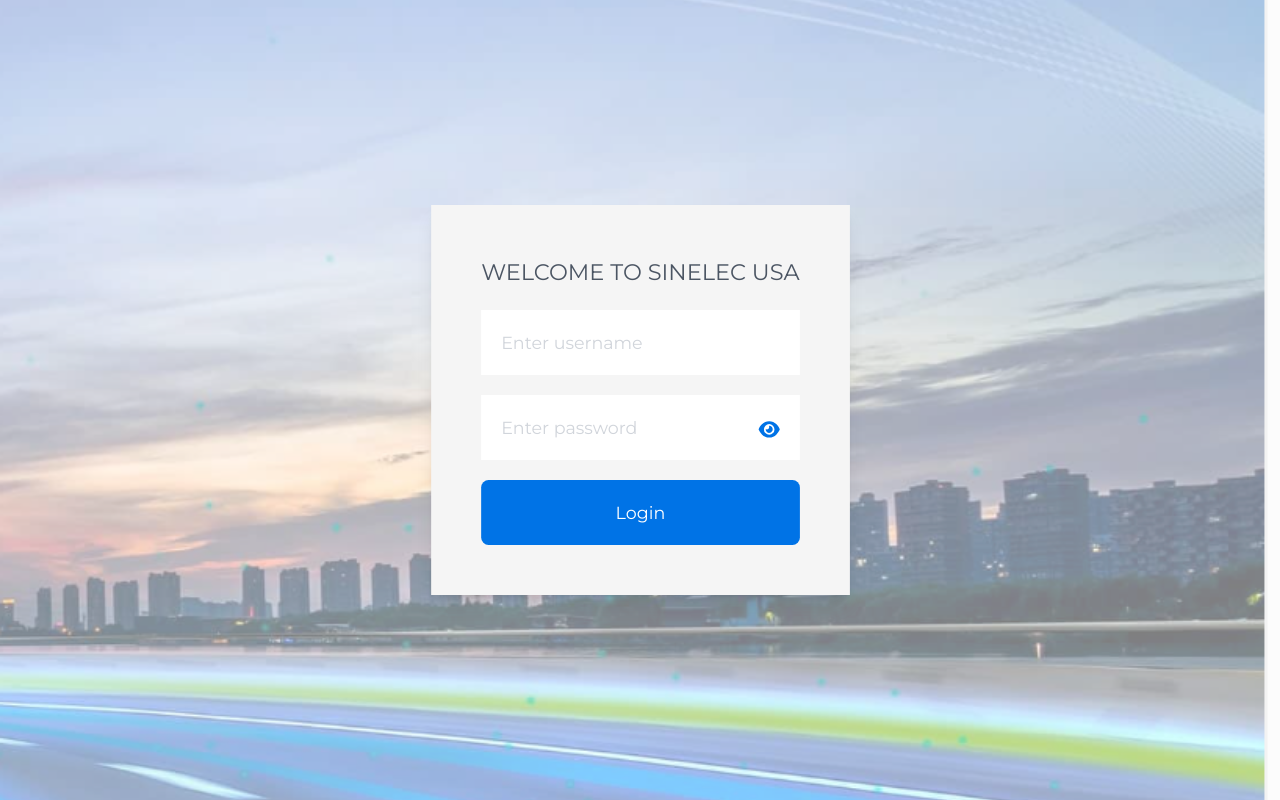
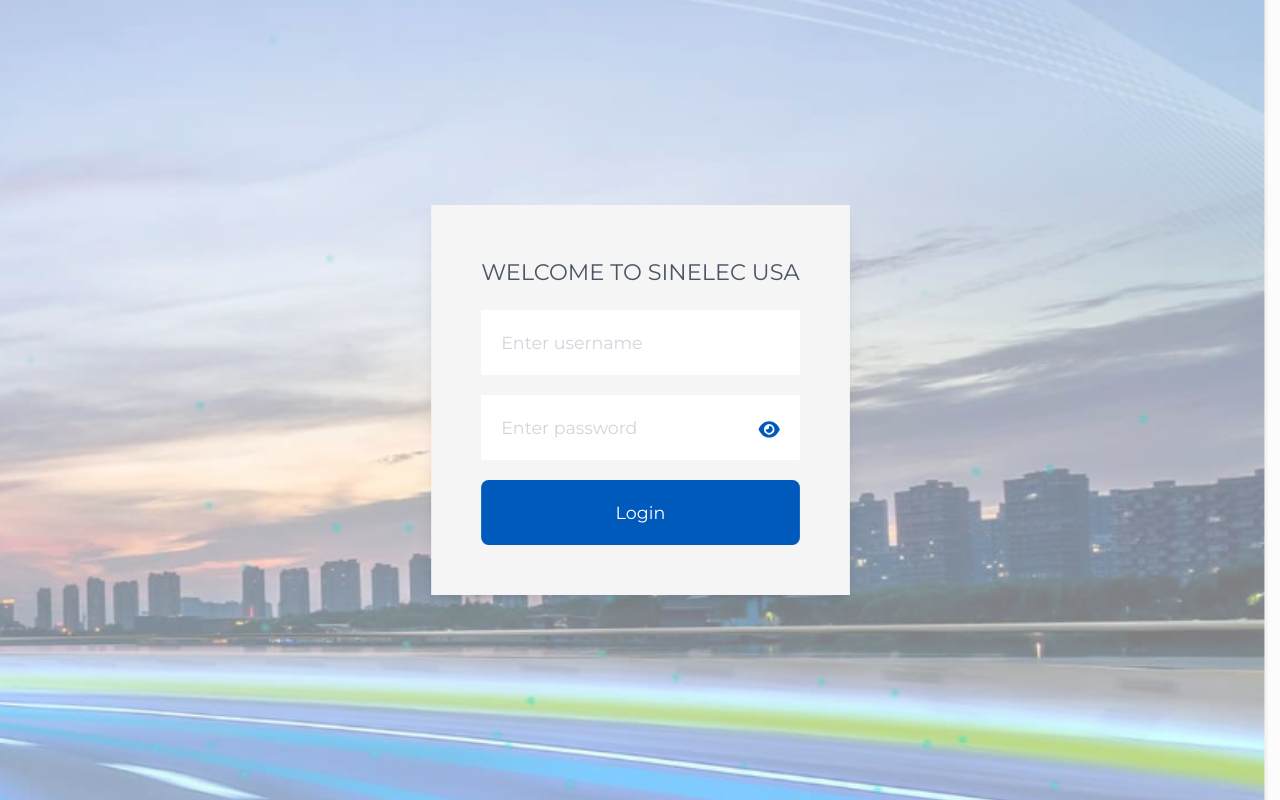
Before and after one commit to amandakoster/frontend-developer-assignment, a Next.js app: page / in a window 1280 px wide. Built offline with nearby package versions, Linux system fonts and the light colour scheme.

Commit message:
fine tune styling

```diff
--- a/src/app/dashboard/page.tsx
+++ b/src/app/dashboard/page.tsx
@@ -42,7 +42,7 @@
       <NavBar />
       <div className="p-4 m-4">
         <h1 className="text-3xl font-light uppercase text-primary mb-4">
-          Vehicle Data Dashboard
+          Vehicle Data
         </h1>
         <table className="min-w-full bg-white border">
           <thead>
--- a/src/components/AuthForm.tsx
+++ b/src/components/AuthForm.tsx
@@ -35,7 +35,8 @@
     setShowPassword((prevState) => !prevState);
   };
 
-  const inputClass = "text-sm w-full p-4  placeholder-gray-300";
+  const inputClass =
+    "text-sm w-full p-4 hover:bg-neutral-200 placeholder-gray-300 focus:outline-none transition duration-300";
 
   return (
     <>
@@ -84,7 +85,7 @@
             </div>
             <button
               type="submit"
-              className="text-sm w-full p-4 bg-primary text-white rounded-md hover:bg-secondary"
+              className="text-sm w-full p-4 bg-primary text-white rounded-md hover:bg-secondary transition duration-300"
             >
               {isAuthenticated ? "Logout" : "Login"}
             </button>
--- a/src/components/NavBar.tsx
+++ b/src/components/NavBar.tsx
@@ -25,7 +25,7 @@
       </h1>
       <button
         onClick={handleLogout}
-        className="px-4 py-2 bg-lightGray rounded hover:bg-accentGreen text-darkGray"
+        className="px-4 py-2 bg-lightGray text-darkGray rounded hover:bg-darkGray hover:text-lightGray transition duration-300"
       >
         {isAuthenticated ? "Logout" : "Login"}
       </button>
--- a/tailwind.config.js
+++ b/tailwind.config.js
@@ -6,7 +6,7 @@
   theme: {
    extend: {
       colors: {
-        primary: '#0073E6', // Primary Blue
+        primary: '#005ABB', // Primary Blue
         secondary: '#004B8D', // Secondary Blue
         lightGray: '#F5F5F5', // Light Gray
         darkGray: '#333333', // Dark Gray
```
